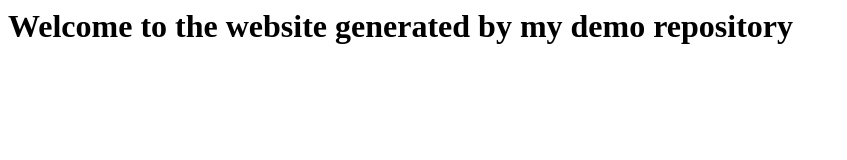
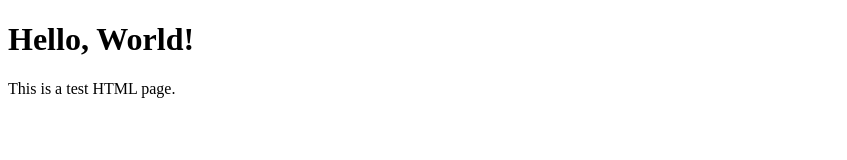
Before and after one commit to Grateful-Dank-Creations/demo-repository, a website: page index.html in a window 1280 px wide. Shown: the whole page, without its empty margins (0-847 px from the left). Drawn offline with Linux system fonts and the light colour scheme.

Commit message:
Update index.html
Signed-off-by: Robert M Felegi <91641319+dank1965@users.noreply.github.com>

```diff
--- a/index.html
+++ b/index.html
@@ -1 +1,12 @@
-<h1>Welcome to the website generated by my demo repository</h1>
+<!DOCTYPE html>
+<html lang="en">
+<head>
+    <meta charset="UTF-8">
+    <meta name="viewport" content="width=device-width, initial-scale=1.0">
+    <title>Test HTML Page</title>
+</head>
+<body>
+    <h1>Hello, World!</h1>
+    <p>This is a test HTML page.</p>
+</body>
+</html>
```
